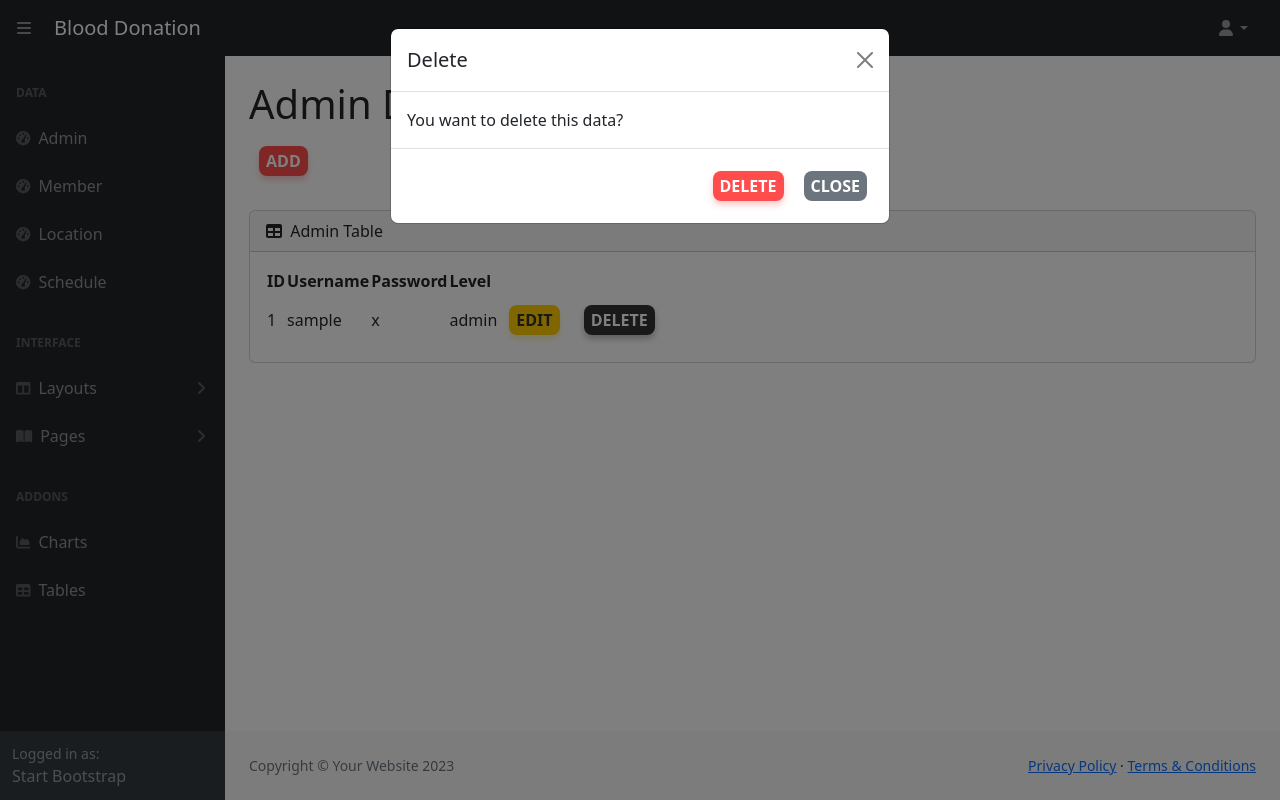
After one commit to WatcharinKetnuti/Blood_Donation-Web, a PHP site: page /screen/admin_Table.php in a window 1280 px wide, after a click on "DELETE". The commit adds this page. Run offline with PHP 8.4, Linux system fonts and the light colour scheme; tables that the repository leaves empty or names only in its code hold one stand-in row (values such as "Sample post"); some libraries are stand-ins or nearby versions.

Commit message:
added Modal
Modal-popup before delete

```diff
--- a/component/header.php
+++ b/component/header.php
@@ -43,7 +43,7 @@
                     <div class="sb-sidenav-menu">
                         <div class="nav">
                             <div class="sb-sidenav-menu-heading">Data</div>
-                            <a class="nav-link" href="index.html">
+                            <a class="nav-link" href="../screen/admin_Table.php">
                                 <div class="sb-nav-link-icon"><i class="fas fa-tachometer-alt"></i></div>
                                 Admin
                             </a>
--- /dev/null
+++ b/component/modal.php
@@ -0,0 +1,32 @@
+
+
+<div class="modal fade" id="exampleModal" tabindex="-1" aria-labelledby="exampleModalLabel" aria-hidden="true">
+  <div class="modal-dialog">
+    <div class="modal-content">
+      <div class="modal-header">
+        <h1 class="modal-title fs-5" id="exampleModalLabel">Delete</h1>
+        <button type="button" class="btn-close" data-bs-dismiss="modal" aria-label="Close"></button>
+      </div>
+      <div class="modal-body">
+        You want to delete this data?
+      </div>
+      <div class="modal-footer">
+        <a id="delete-confirm" class="btn add-btn" href="#">Delete</a>
+        <button type="button" class="btn btn-secondary" data-bs-dismiss="modal">Close</button>
+      </div>
+    </div>
+  </div>
+</div>
+
+<script>
+document.addEventListener('DOMContentLoaded', function() {
+    var exampleModal = document.getElementById('exampleModal');
+    exampleModal.addEventListener('show.bs.modal', function (event) {
+        var button = event.relatedTarget;
+        var href = button.getAttribute('data-href');
+        var deleteConfirm = document.getElementById('delete-confirm');
+
+        deleteConfirm.href = href;
+    });
+});
+</script>
--- a/css/styles2.css
+++ b/css/styles2.css
@@ -74,3 +74,62 @@
     transition: 0.3s;
     text-decoration: none;
 }
+
+
+
+
+.btn {
+    padding: 3px 7px;
+    border: none;
+    border-radius: 8px;
+    font-size: 16px;
+    font-weight: bold;
+    cursor: pointer;
+    transition: all 0.3s ease;
+    text-transform: uppercase;
+    margin: 10px;
+  }
+
+
+  .add-btn {
+    background-color: #ff4d4d;
+    color: white;
+    box-shadow: 0 4px 6px rgba(255, 77, 77, 0.3);
+  }
+
+  .add-btn:hover {
+    background-color: #e60000;
+    box-shadow: 0 6px 8px rgba(230, 0, 0, 0.4);
+  }
+
+  .edit-btn {
+    background-color: #ffcc00;
+    color: #333;
+    box-shadow: 0 4px 6px rgba(255, 204, 0, 0.3);
+  }
+
+  .edit-btn:hover {
+    background-color: #e6b800;
+    box-shadow: 0 6px 8px rgba(230, 184, 0, 0.4);
+  }
+
+
+  .delete-btn {
+    background-color: #333;
+    color: white;
+    box-shadow: 0 4px 6px rgba(51, 51, 51, 0.3);
+  }
+
+  .delete-btn:hover {
+    background-color: #1a1a1a;
+    box-shadow: 0 6px 8px rgba(26, 26, 26, 0.4);
+  }
+
+
+  .button-container {
+    display: flex;
+    justify-content: center;
+    align-items: center;
+    height: 100vh;
+    background-color: #f0f0f0;
+  }
--- a/screen/admin_Tables.php
+++ b/screen/admin_Table.php
@@ -1,9 +1,7 @@
-<!DOCTYPE html>
-<!DOCTYPE html>
 <?php
 include('../db/db.php');
 include('../component/header.php');
-
+include('../component/modal.php');
 
 // if($_SESSION['user'] == "")
 // {
@@ -15,8 +13,7 @@ include('../component/header.php');
                     <div class="container-fluid px-4">
                         <h1 class="mt-4">Admin Data</h1>
                         <ol class="breadcrumb mb-4">
-                            <li class="breadcrumb-item"><a href="admin_Form.php">Add</a></li>
-                            <li class="breadcrumb-item active">Tables</li>
+                            <li class="breadcrumb-item"><a class="btn add-btn" href="admin_Form.php">Add</a></li>
                         </ol>
 
                         <div class="card mb-4">
@@ -50,8 +47,8 @@ include('../component/header.php');
                                                     echo "<td>".$row['admin_password']."</td>";
                                                     echo "<td>".$row['admin_level']."</td>";
                                                     echo "<td>
-                                                    <a class='mybutton-red2' href='admin_Form.php?id=".$row['admin_id']."'>Edit</a>
-                                                    <a class='mybutton-red' href='../Action/admin_Delete.php?id=".$row['admin_id']."' >Delete</a>
+                                                    <a class='btn edit-btn' href='admin_Form.php?id=".$row['admin_id']."'>Edit</a>
+                                                    <button class='btn delete-btn' data-bs-toggle='modal' data-bs-target='#exampleModal' data-href='../Action/admin_Delete.php?id=".$row['admin_id']." '>Delete</button>
                                                     </td>";
                                                     echo "</tr>";
                                                 }
```
